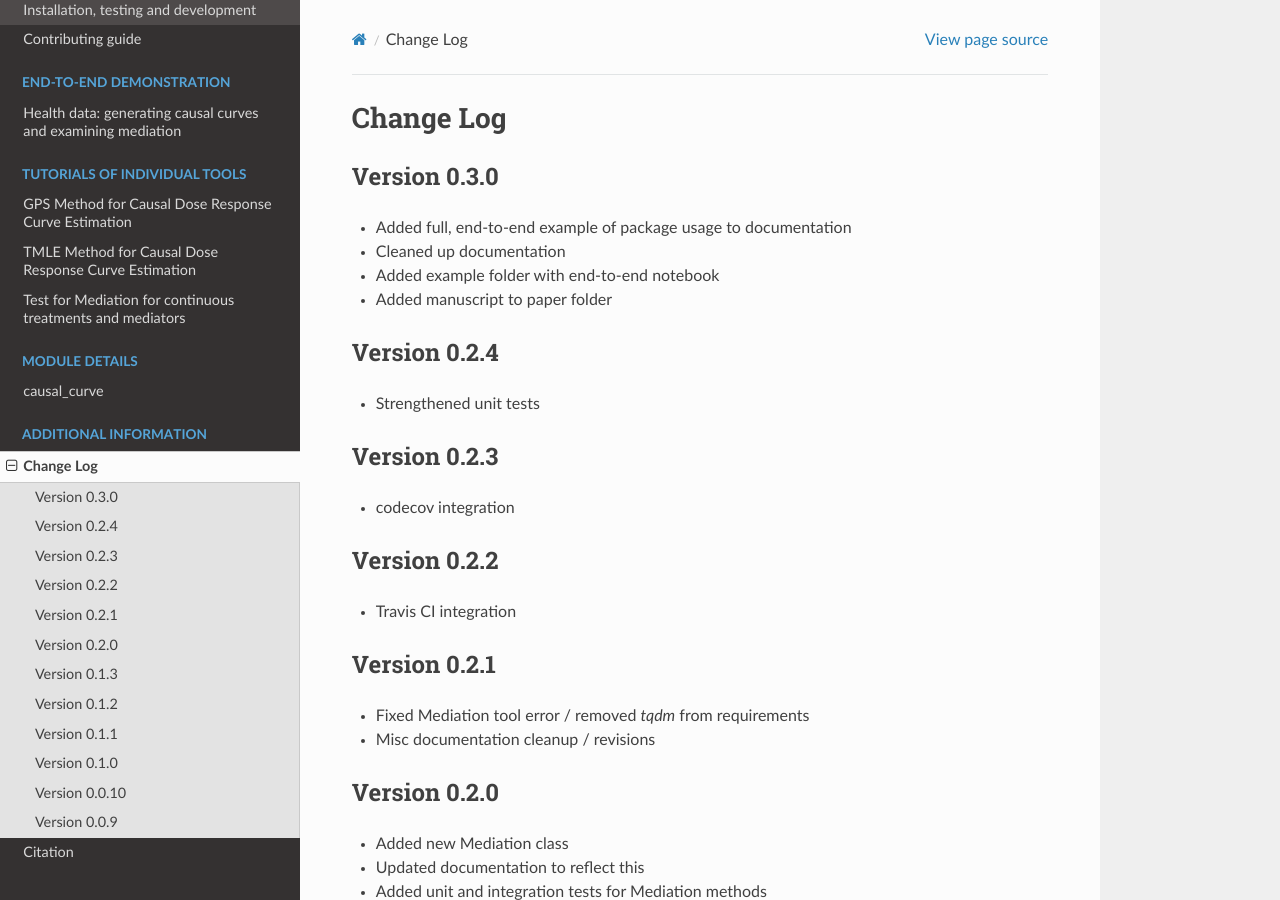
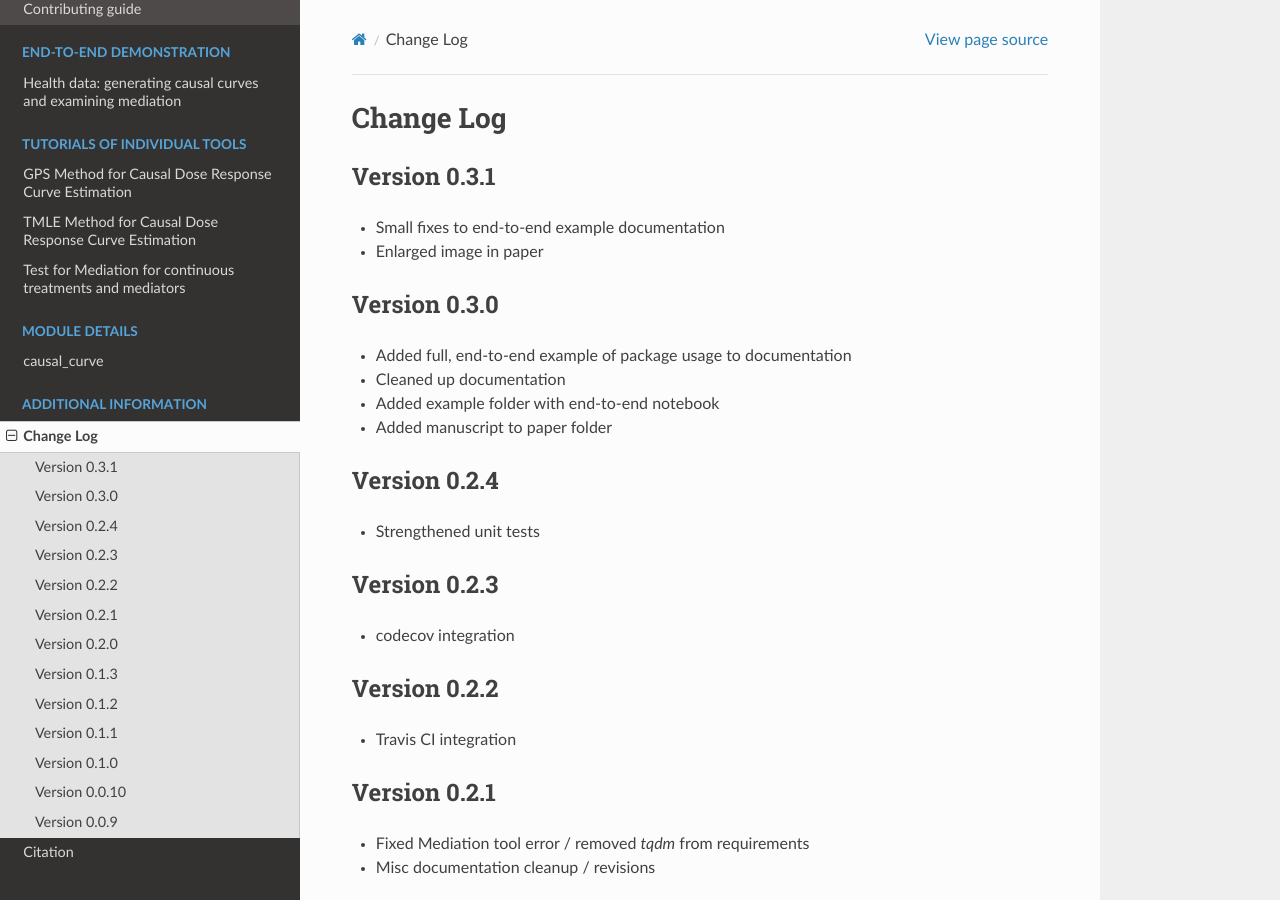
Before and after one commit to ronikobrosly/causal-curve, a Sphinx documentation site: the page built from docs/changelog.rst, in a window 1280 px wide and 900 px high. Built offline with Sphinx 7.4.7 and the Read the Docs theme 2.0.0, drawn with Linux system fonts in a browser that asks for light colours.

Commit message:
bumped version

```diff
--- a/docs/changelog.rst
+++ b/docs/changelog.rst
@@ -3,6 +3,13 @@
 ==========
 Change Log
 ==========
+
+
+Version 0.3.1
+-------------
+- Small fixes to end-to-end example documentation
+- Enlarged image in paper
+
 
 Version 0.3.0
 -------------
@@ -10,6 +17,7 @@ Version 0.3.0
 - Cleaned up documentation
 - Added example folder with end-to-end notebook
 - Added manuscript to paper folder
+
 
 Version 0.2.4
 -------------
--- a/docs/conf.py
+++ b/docs/conf.py
@@ -22,7 +22,7 @@ copyright = '2020, Roni Kobrosly'
 author = 'Roni Kobrosly'
 
 # The full version, including alpha/beta/rc tags
-release = '0.3.0'
+release = '0.3.1'
 
 # -- General configuration ---------------------------------------------------
 
```
